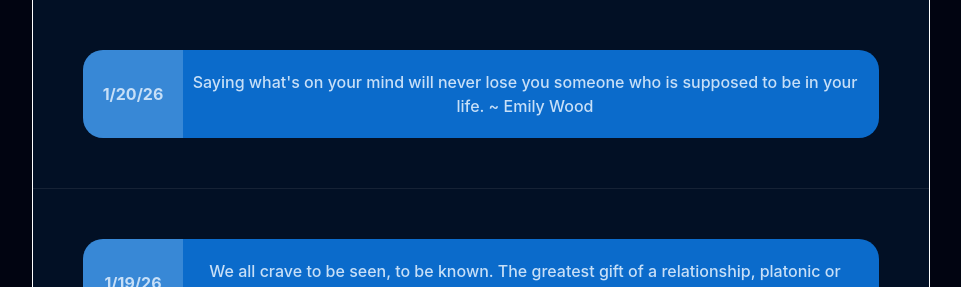
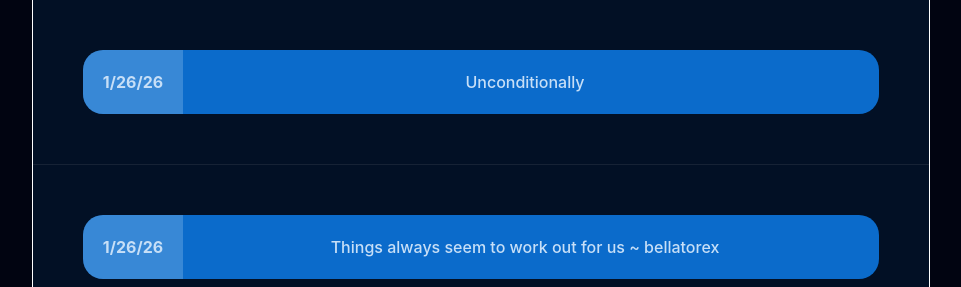
Before and after one commit to theChrisODOM/PoetryPage, a React (Create React App) app: page / in a window 1280 px wide. Shown: the part 665-952 px from the top of the page, without its empty margins (159-1120 px from the left). Built offline with nearby package versions, Linux system fonts and the light colour scheme.

Commit message:
More poems

```diff
--- a/src/PoetryProps.js
+++ b/src/PoetryProps.js
@@ -9,6 +9,8 @@ export function PoetryProps(date, poetry) {
 export function MasterListOfPoetry() {
     const list = []
     list.push(
+        PoetryProps("1/26/26", "Unconditionally"),
+        PoetryProps("1/26/26", "Things always seem to work out for us ~ bellatorex"),
         PoetryProps("1/20/26", "Saying what's on your mind will never lose you someone who is supposed to be in your life.  ~ Emily Wood"),
         PoetryProps("1/19/26", "We all crave to be seen, to be known.  The greatest gift of a relationship, platonic or romantic, is that your life is witnessed and your trials and acheivements are known."),
         PoetryProps("1/10/26", "The year is off to a rocky start, but there are many things to look forward to.  When one door closes, another door opens.  Even though things die in the autumn and winter, neave \"leafs\" will grow again in the spring.  Never forgot who you are, always love yourself, and do not pray for easy lives, for the path to life worth living, is never a path that is paved.  Each life is uniquire in and of itself, your timeline is never shared with someone else."),
@@ -33,7 +35,7 @@ export function MasterListOfPoetry() {
         PoetryProps("8/25/24", "He may have gone too far, but deep down I believe he is a good man. ~ Ray M"),
         PoetryProps("8/20/24", "No matter who you blame for your problems, they are still your problems to solve."),
         PoetryProps("7/30/24", "You were always the wrong guy! Until you weren't....."),
-        PoetryProps("7/30/24", "A healthy relationship is one where two independent people just make a deal that they will help make the other person be the best version of themselves."),
+        PoetryProps("7/30/24", "A healthy relationship is one where two independent people just make a deal that they will help make each other become the best version of themselves, uncoditionally."),
         PoetryProps("7/30/24", "Frequently in life, I find myself making educated wishes.  Thank you Deadpool for helping me verbalize this feeling."),
         PoetryProps("7/22/24", "If you do not heal from what hurt you, you will bleed on people who did not cut you"),
         PoetryProps("7/21/24", "You are not always your own type!"),
```
